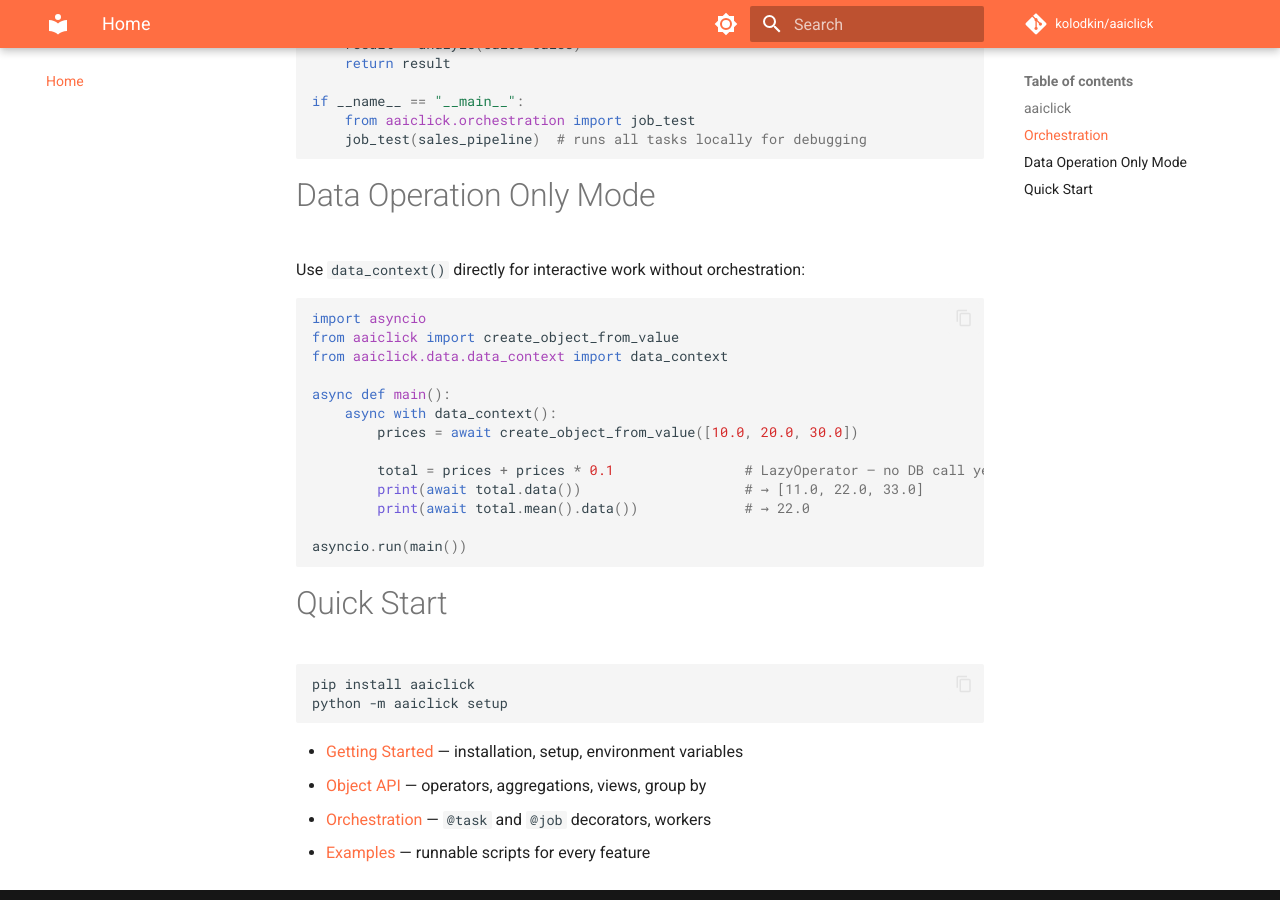
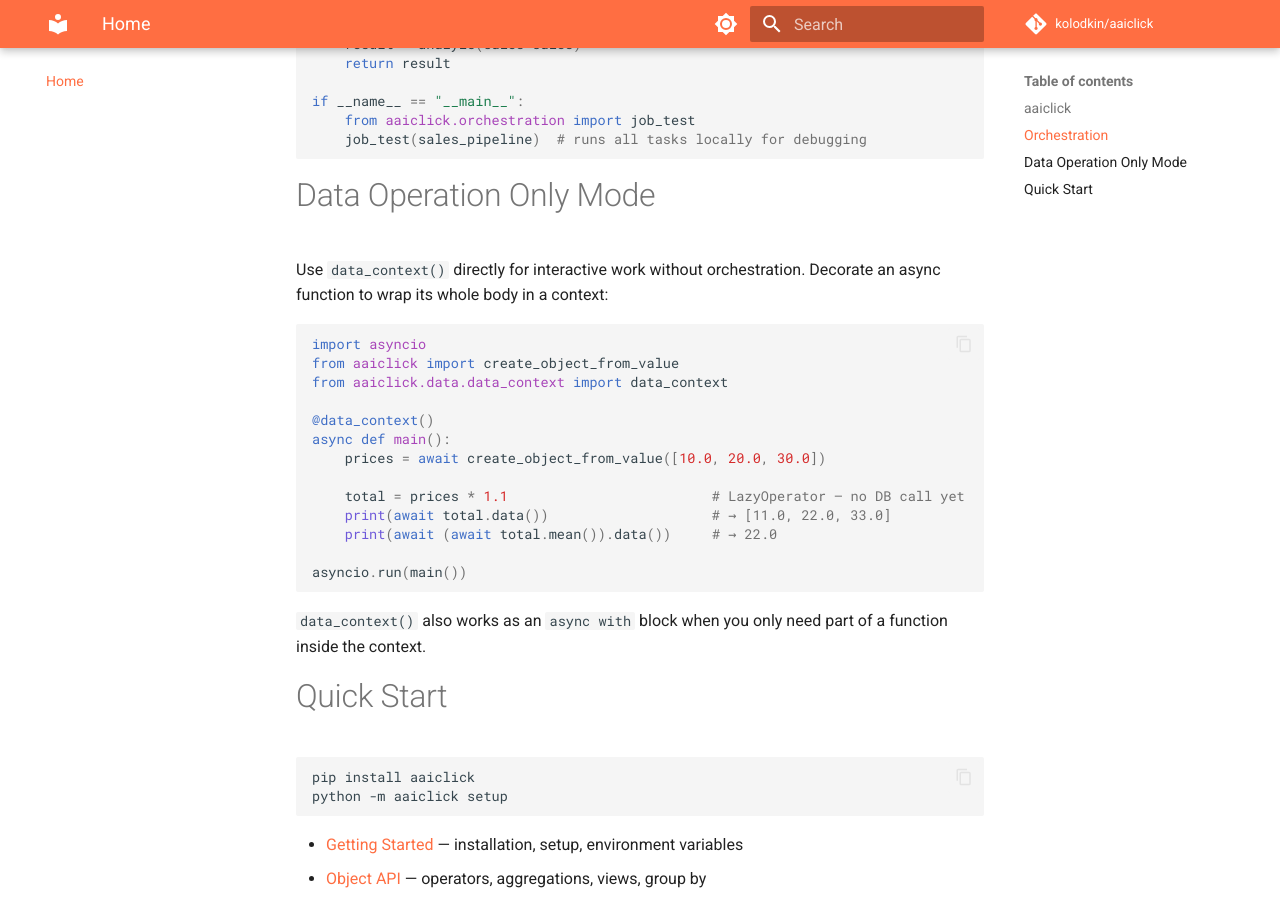
Before and after one commit to kolodkin/aaiclick, an MkDocs documentation site: the page built from docs/index.md, in a window 1280 px wide and 900 px high, scrolled down 1161 px. Built offline with MkDocs 1.6.1 and Material for MkDocs 9.7.7, drawn with Linux system fonts in a browser that asks for light colours; comment, search, counter and statistics services are not loaded.

Commit message:
docs: show data_context() as a decorator
Demonstrate wrapping an async function with @data_context() in the README,
docs index, and data_context guide, and convert the basic_operators example
entrypoint to use it. Also fix the "Data Operation Only Mode" snippet, which
raised a cross-table ordering error (prices + prices * 0.1) and, in the docs
index, awaited mean() incorrectly.

Co-Authored-By: Claude Opus 4.8 <noreply@anthropic.com>
Claude-Session: https://claude.ai/code/session_01HYAqPNzvozVkPdtEWWD3mG

````diff
--- a/docs/index.md
+++ b/docs/index.md
@@ -50,23 +50,27 @@ if __name__ == "__main__":
 
 # Data Operation Only Mode
 
-Use `data_context()` directly for interactive work without orchestration:
+Use `data_context()` directly for interactive work without orchestration.
+Decorate an async function to wrap its whole body in a context:
 
 ```python
 import asyncio
 from aaiclick import create_object_from_value
 from aaiclick.data.data_context import data_context
 
+@data_context()
 async def main():
-    async with data_context():
-        prices = await create_object_from_value([10.0, 20.0, 30.0])
+    prices = await create_object_from_value([10.0, 20.0, 30.0])
 
-        total = prices + prices * 0.1                # LazyOperator — no DB call yet
-        print(await total.data())                    # → [11.0, 22.0, 33.0]
-        print(await total.mean().data())             # → 22.0
+    total = prices * 1.1                         # LazyOperator — no DB call yet
+    print(await total.data())                    # → [11.0, 22.0, 33.0]
+    print(await (await total.mean()).data())     # → 22.0
 
 asyncio.run(main())
 ```
+
+`data_context()` also works as an `async with` block when you only need part of
+a function inside the context.
 
 # Quick Start
 
````
Also changed, not shown: README.md (+10 -6 lines), docs/data_context.md (+10 -0 lines), 1 other file.
